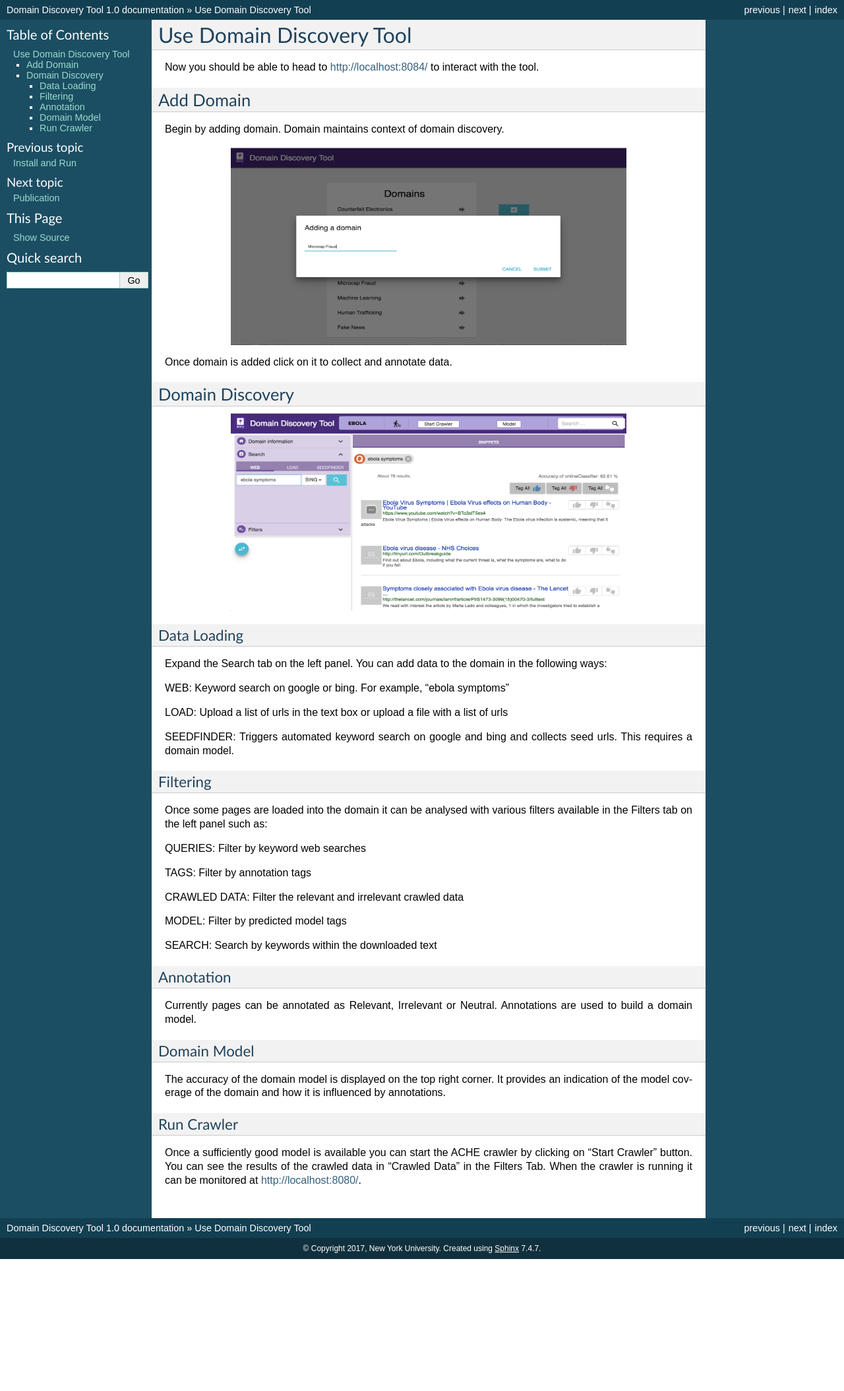
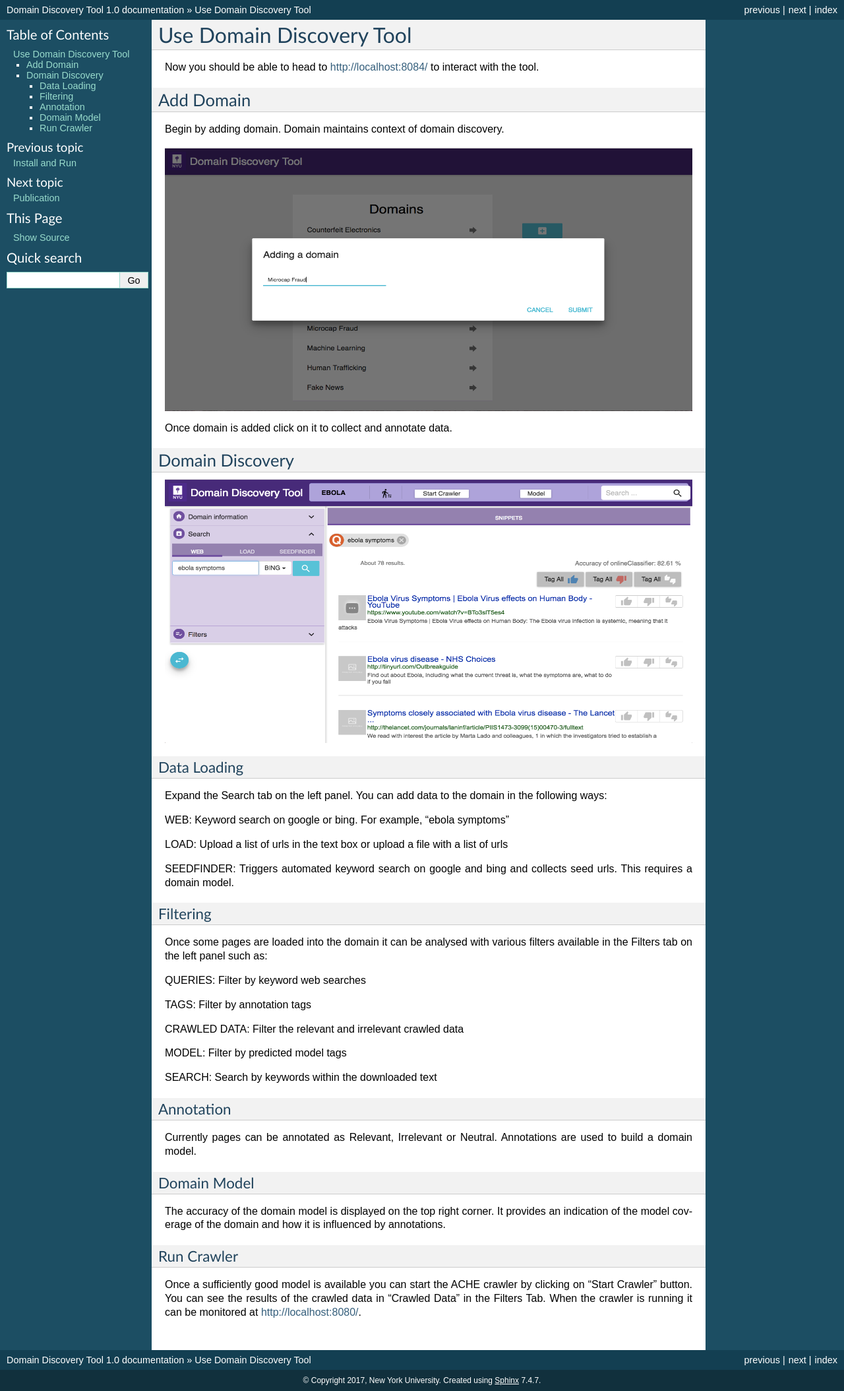
Before and after one commit to VIDA-NYU/domain_discovery_tool, a Sphinx documentation site: the page built from docs/use.rst, in a window 1280 px wide. Shown: the whole page at 66% size. Built offline with Sphinx 7.4.7, drawn with Linux system fonts in a browser that asks for light colours; before the commit the page ends 1908 px from its top, so only the background shows below that.

Commit message:
Changed the size of the images

```diff
--- a/docs/use.rst
+++ b/docs/use.rst
@@ -9,9 +9,9 @@ Add Domain
 Begin by adding domain. Domain maintains context of domain discovery.
 
 .. image:: add_domain.png
-   :width: 600px
+   :width: 800px
    :align: center
-   :height: 300px
+   :height: 400px
    :alt: alternate text
 
 Once domain is added click on it to collect and annotate data.
@@ -20,9 +20,9 @@ Domain Discovery
 ----------------
 
 .. image:: query_web.png
-   :width: 600px
+   :width: 800px
    :align: center
-   :height: 300px
+   :height: 400px
    :alt: alternate text
 
 Data Loading
```
